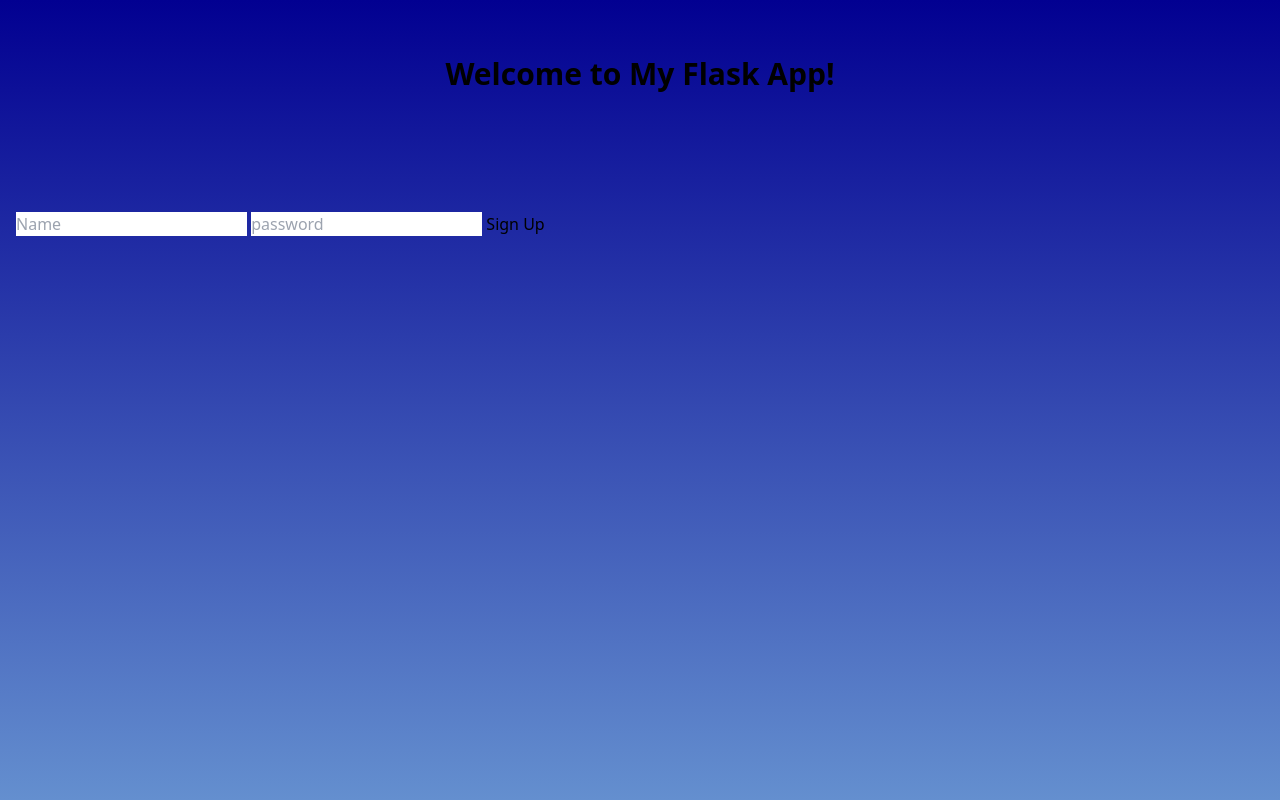
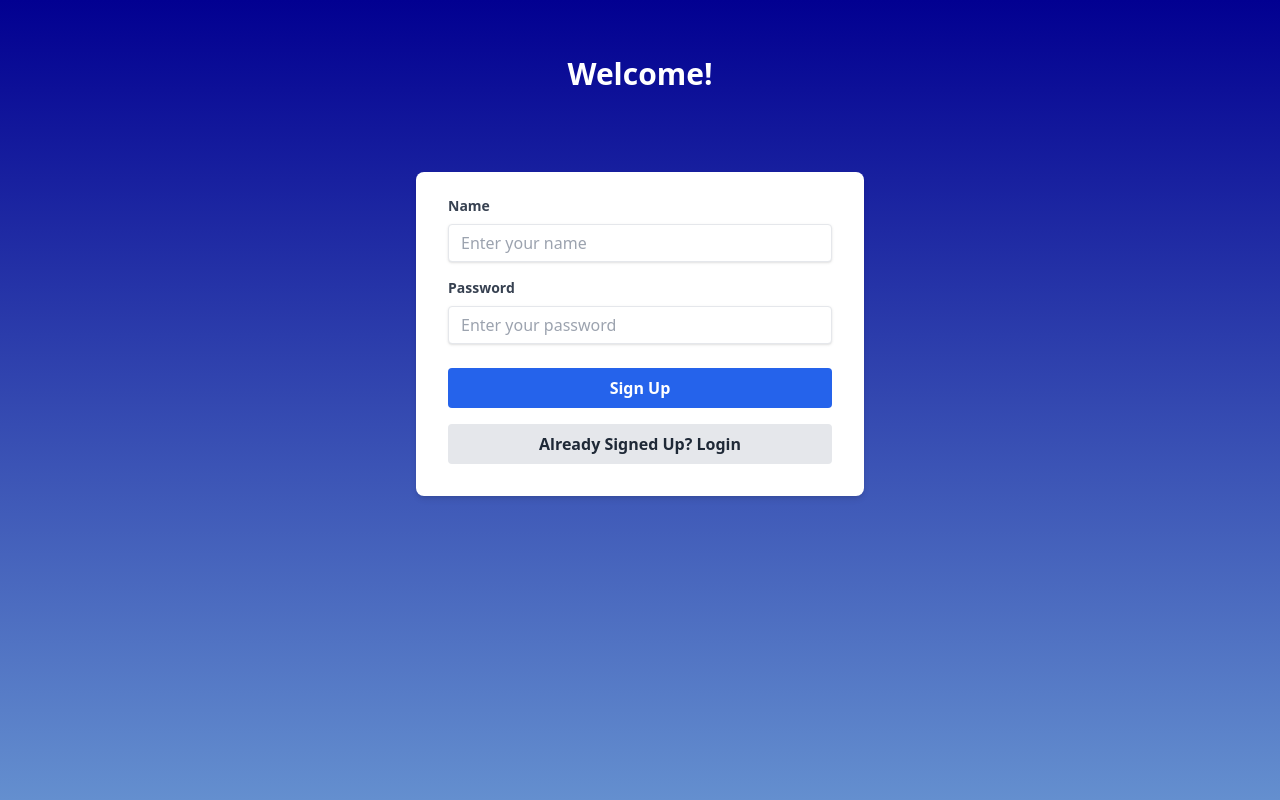
Before and after one commit to 0layiw0la/Github-JD, a Flask app: page /signup in a window 1280 px wide. Run offline with Flask 3, Linux system fonts and the light colour scheme; some libraries are stand-ins or nearby versions.

Commit message:
updating signup logic and styles

```diff
--- a/routes.py
+++ b/routes.py
@@ -60,7 +60,7 @@ def register_routes(app,db):
     def index():
         username = session.get('username')  # Retrieve username from session
         if not username:
-            return redirect(url_for('login'))  # Redirect to login if not logged in
+            return redirect(url_for('signup'))  # Redirect to login if not logged in
 
 
         return render_template('index.html', welcome=username)
--- a/templates/signupform.html
+++ b/templates/signupform.html
@@ -1,27 +1,47 @@
 {% extends "base.html" %}
 
 {% block content %}
-  <h2 class=" text-3xl font-semibold mb-[15vh] pt-[5vh] text-center">Welcome to My Flask App!</h2>
-  <ul>
-    {% for user in users %}
-    <li> {{ user }}</li>
-    {% endfor %}
-  </ul>
-  <div>
-    <form action="{{ url_for('signup') }}" method="POST">
-        <input type="text" name="name" placeholder="Name" required="required"/>
-        <input type="password" name="password" placeholder="password" required="required"/>
-        <input type="submit" value="Sign Up" />
-      </form>
+  <h2 class="text-3xl font-bold mb-[10vh] pt-[5vh] text-center text-white">
+    Welcome!
+  </h2>
+
+  <div class="flex flex-col items-center">
+    <form action="{{ url_for('signup') }}" method="POST"
+          class="bg-white shadow-md rounded-lg px-8 pt-6 pb-8 mb-4 w-full max-w-md">
+
+      <div class="mb-4">
+        <label class="block text-gray-700 text-sm font-bold mb-2" for="name">
+          Name
+        </label>
+        <input type="text" name="name" id="name" required
+               class="shadow appearance-none border rounded w-full py-2 px-3 text-gray-700
+                      leading-tight focus:outline-none focus:ring focus:border-blue-500"
+               placeholder="Enter your name"/>
+      </div>
+
+      <div class="mb-6">
+        <label class="block text-gray-700 text-sm font-bold mb-2" for="password">
+          Password
+        </label>
+        <input type="password" name="password" id="password" required
+               class="shadow appearance-none border rounded w-full py-2 px-3 text-gray-700
+                      leading-tight focus:outline-none focus:ring focus:border-blue-500"
+               placeholder="Enter your password"/>
+      </div>
+
+      <div class="flex flex-col space-y-4">
+        <input type="submit" value="Sign Up"
+               class="bg-blue-600 hover:bg-blue-700 text-white font-bold py-2 px-4 rounded
+                      focus:outline-none focus:shadow-outline cursor-pointer w-full"/>
+
+        <a href="{{ url_for('login') }}"
+           class="bg-gray-200 hover:bg-gray-300 text-gray-800 font-bold py-2 px-4 rounded
+                  focus:outline-none focus:shadow-outline text-center w-full">
+          Already Signed Up? Login
+        </a>
+      </div>
+
+    </form>
   </div>
-    <!-- Flash Messages -->
-    {% with messages = get_flashed_messages(with_categories=true) %}
-    {% if messages %}
-      {% for category, message in messages %}
-        <div class="alert alert-{{ category }}">
-          {{ message }}
-        </div>
-      {% endfor %}
-    {% endif %}
-  {% endwith %}
+
 {% endblock %}
```
Also changed, not shown: templates/add.html (+2 -15 lines), templates/loginform.html (+38 -7 lines).
